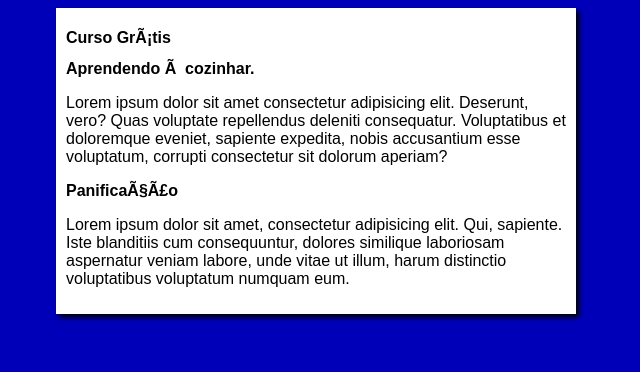
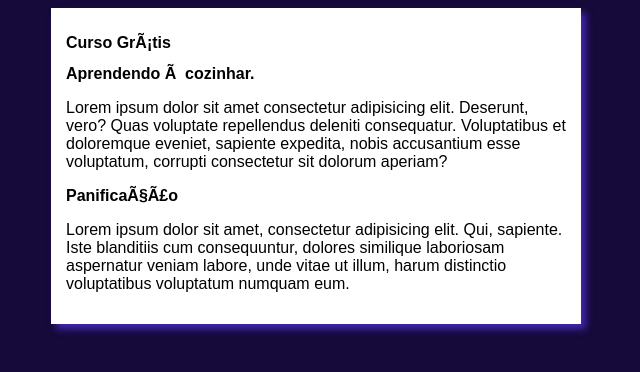
Before and after one commit to PedroArlon/projeto-site, a plain HTML site: page index.html in a window 1280 px wide. Shown: the whole page, without its empty margins (324-964 px from the left). Drawn offline with Linux system fonts and the light colour scheme.

Commit message:
nova cor de fundo

```diff
--- a/estilos/style.css
+++ b/estilos/style.css
@@ -3,7 +3,7 @@
     font-size: 16px;
 }
 
-body {background-color: rgb(0, 0, 185);
+body {background-color: rgb(21, 10, 58);
 
 }
 
@@ -11,6 +11,6 @@ main {
     background-color: white;
     width: 500px;
     margin: auto;
-    padding: 10px;
-    box-shadow: 3px 3px 5px rgb(0, 0, 0);
+    padding: 15px;
+    box-shadow: 5px 5px 7px rgb(68, 38, 177);
 }
```
